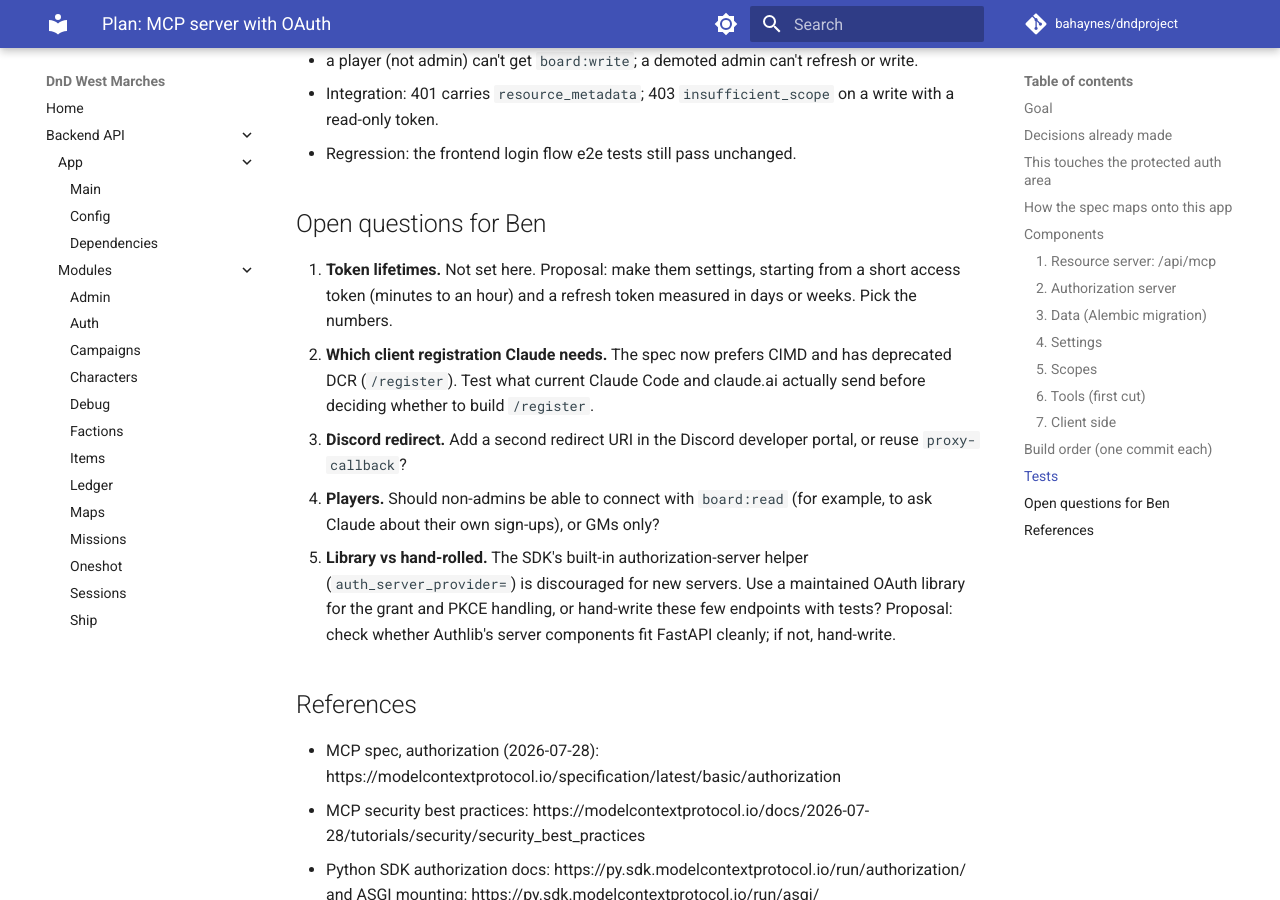
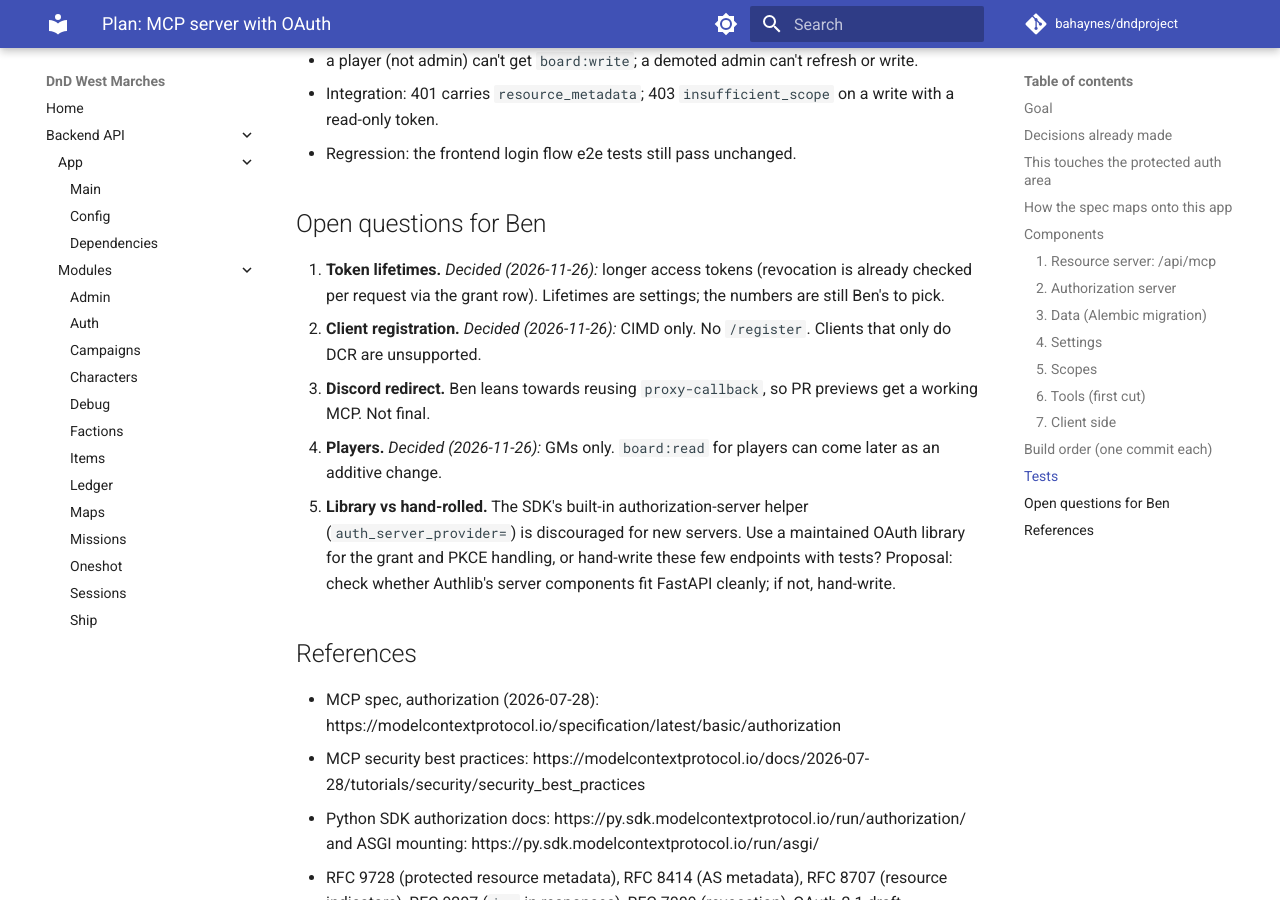
Before and after one commit to bahaynes/dndproject, an MkDocs documentation site: the page built from docs/plans/mcp-oauth.md, in a window 1280 px wide and 900 px high, scrolled down 6556 px. Built offline with MkDocs 1.6.1 and Material for MkDocs 9.7.7, drawn with Linux system fonts in a browser that asks for light colours; comment, search, counter and statistics services are not loaded.

Commit message:
docs: record MCP OAuth decisions on lifetimes, CIMD and GM-only
Co-Authored-By: Claude Opus 5.5 <noreply@anthropic.com>
Claude-Session: https://claude.ai/code/session_01VzawFKYJheCrAVM9doW2dy

```diff
--- a/docs/plans/mcp-oauth.md
+++ b/docs/plans/mcp-oauth.md
@@ -152,10 +152,10 @@ Tools call the existing service functions, not the HTTP routes, so validation an
 
 ## Open questions for Ben
 
-1. **Token lifetimes.** Not set here. Proposal: make them settings, starting from a short access token (minutes to an hour) and a refresh token measured in days or weeks. Pick the numbers.
-2. **Which client registration Claude needs.** The spec now prefers CIMD and has deprecated DCR (`/register`). Test what current Claude Code and claude.ai actually send before deciding whether to build `/register`.
-3. **Discord redirect.** Add a second redirect URI in the Discord developer portal, or reuse `proxy-callback`?
-4. **Players.** Should non-admins be able to connect with `board:read` (for example, to ask Claude about their own sign-ups), or GMs only?
+1. **Token lifetimes.** *Decided (2026-11-26):* longer access tokens (revocation is already checked per request via the grant row). Lifetimes are settings; the numbers are still Ben's to pick.
+2. **Client registration.** *Decided (2026-11-26):* CIMD only. No `/register`. Clients that only do DCR are unsupported.
+3. **Discord redirect.** Ben leans towards reusing `proxy-callback`, so PR previews get a working MCP. Not final.
+4. **Players.** *Decided (2026-11-26):* GMs only. `board:read` for players can come later as an additive change.
 5. **Library vs hand-rolled.** The SDK's built-in authorization-server helper (`auth_server_provider=`) is discouraged for new servers. Use a maintained OAuth library for the grant and PKCE handling, or hand-write these few endpoints with tests? Proposal: check whether Authlib's server components fit FastAPI cleanly; if not, hand-write.
 
 ## References
```
